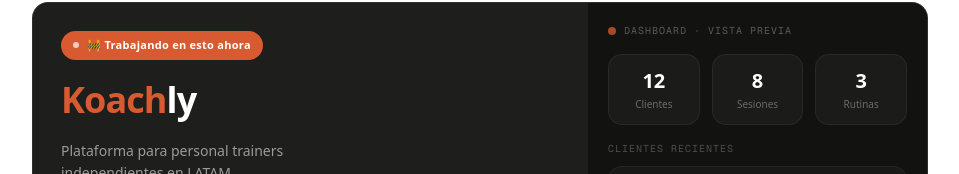
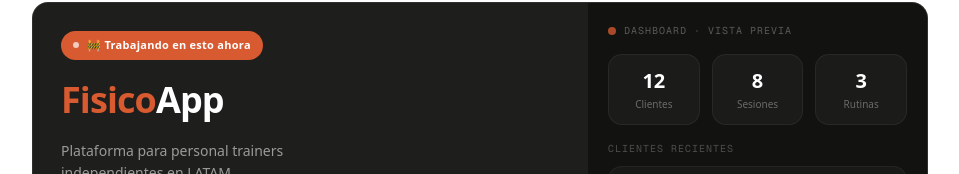
Before and after one commit to francoclas/gomero-site, a Next.js app: page /projects in a window 1280 px wide. Shown: the part 242-416 px from the top of the page, without its empty margins (160-1119 px from the left). Built offline with nearby package versions, Linux system fonts and the light colour scheme; no server answers.

Commit message:
fix: change from koachly to fisicoapp
change description for all koachly related site to fisicoapp

```diff
--- /dev/null
+++ b/data/fisicoAppProject.ts
@@ -0,0 +1,14 @@
+// Nombre de trabajo — puede cambiar más adelante.
+// Centralizado acá para que un rename futuro sea un solo lugar a tocar.
+export const FISICO_APP = {
+  slug: "fisicoapp",
+  href: "/fisicoapp",
+  name: "FisicoApp",
+  // Wordmark en dos tonos (ej. "Fisico" acentuado + "App" en blanco).
+  nameAccent: "Fisico",
+  nameRest: "App",
+  tagline: "La plataforma para el PT independiente latinoamericano",
+  cardTagline: "Plataforma para personal trainers independientes en LATAM",
+  metaTitle: "FisicoApp — Plataforma para personal trainers",
+  metaDescription: "La plataforma para el PT independiente latinoamericano. En construcción.",
+} as const;
--- a/next.config.ts
+++ b/next.config.ts
@@ -1,7 +1,17 @@
 import {NextConfig} from 'next';
 import createNextIntlPlugin from 'next-intl/plugin';
 
-const nextConfig: NextConfig = {};
+const nextConfig: NextConfig = {
+  async redirects() {
+    return [
+      {
+        source: '/koachly',
+        destination: '/fisicoapp',
+        permanent: true,
+      },
+    ];
+  },
+};
 
 const withNextIntl = createNextIntlPlugin();
 export default withNextIntl(nextConfig);
--- a/src/app/(site)/projects/page.tsx
+++ b/src/app/(site)/projects/page.tsx
@@ -1,5 +1,5 @@
 import { getTranslations } from "next-intl/server";
-import KoachlyCard from "@/components/KoachlyCard";
+import FisicoAppCard from "@/components/FisicoAppCard";
 import ExperimentsSection from "@/components/ExperimentsSection";
 import GitHubRepos from "@/components/GitHubRepos";
 
@@ -24,9 +24,9 @@
         </p>
       </div>
 
-      {/* Hero card — Koachly */}
+      {/* Hero card — FisicoApp */}
       <div className="w-full max-w-4xl">
-        <KoachlyCard />
+        <FisicoAppCard />
       </div>
 
       {/* Experimentos */}
--- a/src/app/koachly/layout.tsx
+++ b/src/app/fisicoapp/layout.tsx
@@ -1,5 +1,6 @@
 import type { Metadata } from "next";
 import { Plus_Jakarta_Sans } from "next/font/google";
+import { FISICO_APP } from "../../../data/fisicoAppProject";
 
 const jakarta = Plus_Jakarta_Sans({
   subsets: ["latin"],
@@ -8,11 +9,11 @@
 });
 
 export const metadata: Metadata = {
-  title: "Koachly — Plataforma para personal trainers",
-  description: "La plataforma para el PT independiente latinoamericano. En construcción.",
+  title: FISICO_APP.metaTitle,
+  description: FISICO_APP.metaDescription,
 };
 
-export default function KoachlyLayout({ children }: { children: React.ReactNode }) {
+export default function FisicoAppLayout({ children }: { children: React.ReactNode }) {
   return (
     <div className={`${jakarta.variable} font-[family-name:var(--font-jakarta)]`}>
       {children}
--- a/src/app/koachly/page.tsx
+++ b/src/app/fisicoapp/page.tsx
@@ -1,5 +1,6 @@
 import Link from "next/link";
 import { Users, BarChart2, CreditCard, ArrowLeft, Dumbbell } from "lucide-react";
+import { FISICO_APP } from "../../../data/fisicoAppProject";
 
 // ── Datos ──────────────────────────────────────────────────────────────────
 const features = [
@@ -21,12 +22,12 @@
 ] as const;
 
 // ── Nav ────────────────────────────────────────────────────────────────────
-function KoachlyNav() {
+function ProjectNav() {
   return (
     <nav className="fixed top-0 left-0 right-0 z-50 flex items-center justify-between px-6 py-4 bg-[#1E1E1C]/90 backdrop-blur-md border-b border-white/6">
       <div className="text-lg font-bold tracking-tight">
-        <span className="text-[#D85A30]">Koach</span>
-        <span className="text-white">ly</span>
+        <span className="text-[#D85A30]">{FISICO_APP.nameAccent}</span>
+        <span className="text-white">{FISICO_APP.nameRest}</span>
       </div>
       <Link
         href="/"
@@ -53,13 +54,13 @@
 
       {/* Wordmark */}
       <h1 className="text-6xl sm:text-7xl md:text-8xl font-bold tracking-tight leading-none mb-6">
-        <span className="text-[#D85A30]">Koach</span>
-        <span className="text-white">ly</span>
+        <span className="text-[#D85A30]">{FISICO_APP.nameAccent}</span>
+        <span className="text-white">{FISICO_APP.nameRest}</span>
       </h1>
 
       {/* Subtítulo */}
       <p className="text-lg sm:text-xl text-white/50 max-w-xl leading-relaxed">
-        La plataforma para el PT independiente latinoamericano
+        {FISICO_APP.tagline}
       </p>
 
       {/* Scroll hint */}
@@ -78,7 +79,7 @@
       <div className="max-w-4xl mx-auto">
         <div className="text-center mb-14">
           <h2 className="text-3xl sm:text-4xl font-bold text-[#1E1E1C] mb-3">
-            ¿Qué es Koachly?
+            ¿Qué es {FISICO_APP.name}?
           </h2>
           <p className="text-[#1E1E1C]/55 text-base max-w-md mx-auto">
             Todo lo que necesitás para gestionar tu trabajo como personal trainer, en una sola app.
@@ -154,7 +155,7 @@
   return (
     <footer className="bg-[#1E1E1C] py-8 px-6 text-center">
       <p className="text-xs text-white/25">
-        © 2026 Koachly · En construcción ·{" "}
+        © 2026 {FISICO_APP.name} · En construcción ·{" "}
         <Link href="/" className="text-[#D85A30]/70 hover:text-[#D85A30] transition-colors">
           Un proyecto de gomero.dev
         </Link>
@@ -164,10 +165,10 @@
 }
 
 // ── Page ───────────────────────────────────────────────────────────────────
-export default function KoachlyPage() {
+export default function FisicoAppPage() {
   return (
     <>
-      <KoachlyNav />
+      <ProjectNav />
       <Hero />
       <Features />
       <Creator />
--- a/src/components/KoachlyCard.tsx
+++ b/src/components/FisicoAppCard.tsx
@@ -1,5 +1,6 @@
 import Link from "next/link";
 import { Users, Dumbbell, CreditCard, ArrowRight } from "lucide-react";
+import { FISICO_APP } from "../../data/fisicoAppProject";
 
 // ── Datos estáticos ───────────────────────────────────────────────────────────
 const pills = [
@@ -24,7 +25,7 @@
 ] as const;
 
 // ── Componente ────────────────────────────────────────────────────────────────
-export default function KoachlyCard() {
+export default function FisicoAppCard() {
   return (
     <div className="
       w-full rounded-2xl overflow-hidden
@@ -49,13 +50,13 @@
 
           {/* Wordmark */}
           <div className="leading-none">
-            <span className="text-4xl font-bold tracking-tight text-[#D85A30]">Koach</span>
-            <span className="text-4xl font-bold tracking-tight text-white">ly</span>
+            <span className="text-4xl font-bold tracking-tight text-[#D85A30]">{FISICO_APP.nameAccent}</span>
+            <span className="text-4xl font-bold tracking-tight text-white">{FISICO_APP.nameRest}</span>
           </div>
 
           {/* Tagline */}
           <p className="text-sm text-white/55 leading-relaxed max-w-xs">
-            Plataforma para personal trainers independientes en LATAM
+            {FISICO_APP.cardTagline}
           </p>
 
           {/* Pills */}
@@ -92,7 +93,7 @@
           {/* Footer */}
           <div className="flex items-center justify-between pt-2 mt-auto border-t border-white/6">
             <Link
-              href="/koachly"
+              href={FISICO_APP.href}
               className="
                 inline-flex items-center gap-2
                 text-sm font-semibold text-[#D85A30]
```
